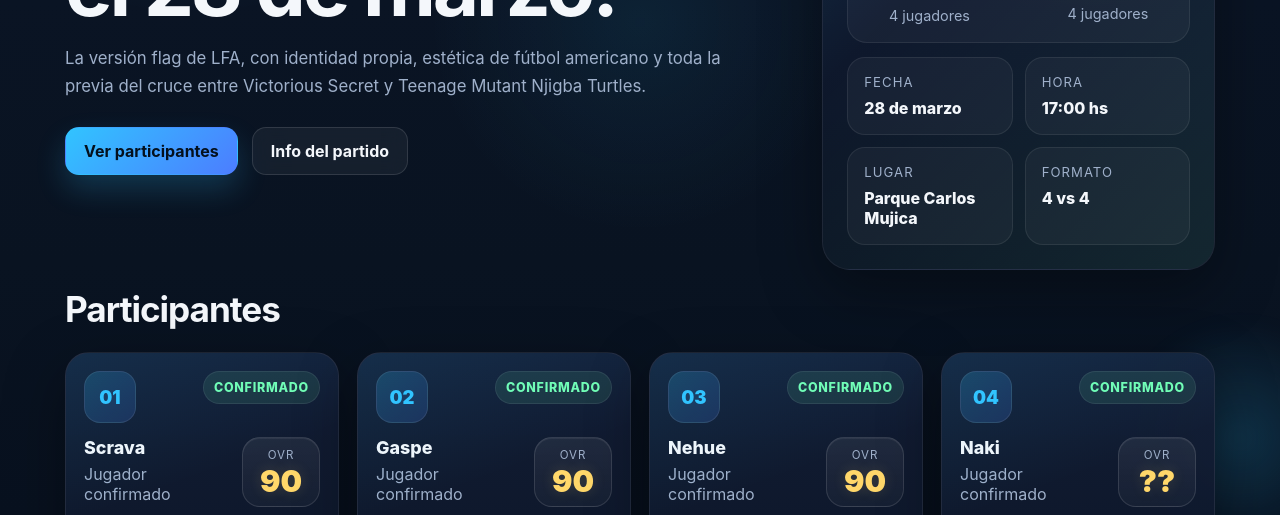
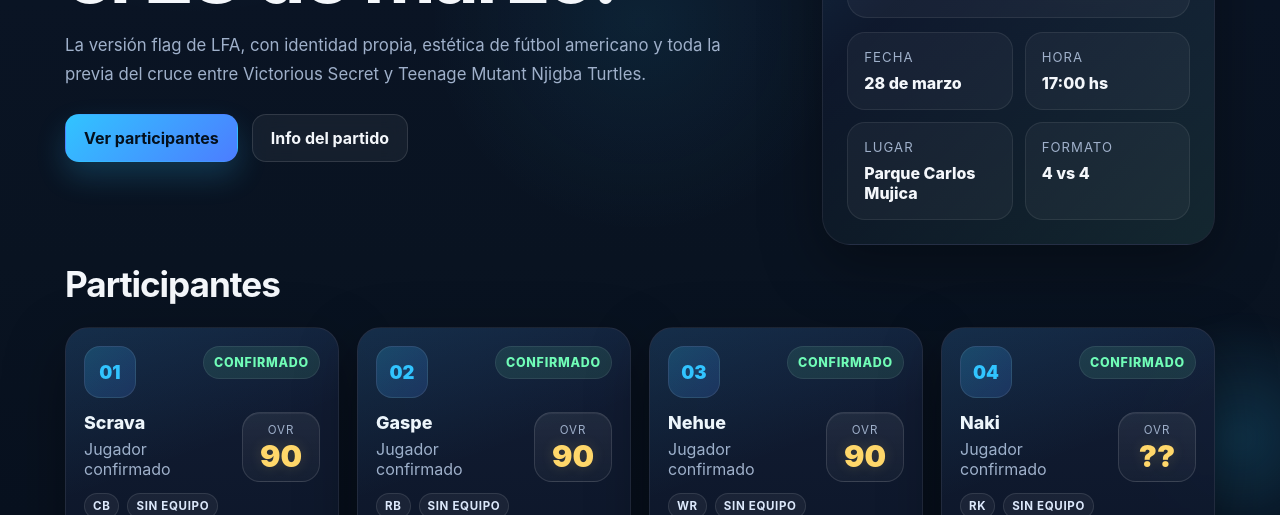
Before and after one commit to LFlagA/LFlagA, a plain HTML site: page index.html in a window 1280 px wide. Shown: the part 282-797 px from the top of the page. Drawn offline with Linux system fonts and the light colour scheme.

Commit message:
Update index.html

```diff
--- a/index.html
+++ b/index.html
@@ -538,7 +538,6 @@
                   <img src="Victorious-Secrets.png" alt="Victorious Secret">
                 </div>
                 <div class="team-name">Victorious Secret</div>
-                <div class="team-meta">4 jugadores</div>
               </div>
               <div class="vs">VS</div>
               <div class="team">
@@ -546,7 +545,6 @@
                   <img src="TNTM.png" alt="Teenage Mutant Njigba Turtles">
                 </div>
                 <div class="team-name">Teenage Mutant Njigba Turtles</div>
-                <div class="team-meta">4 jugadores</div>
               </div>
             </div>
 
```
